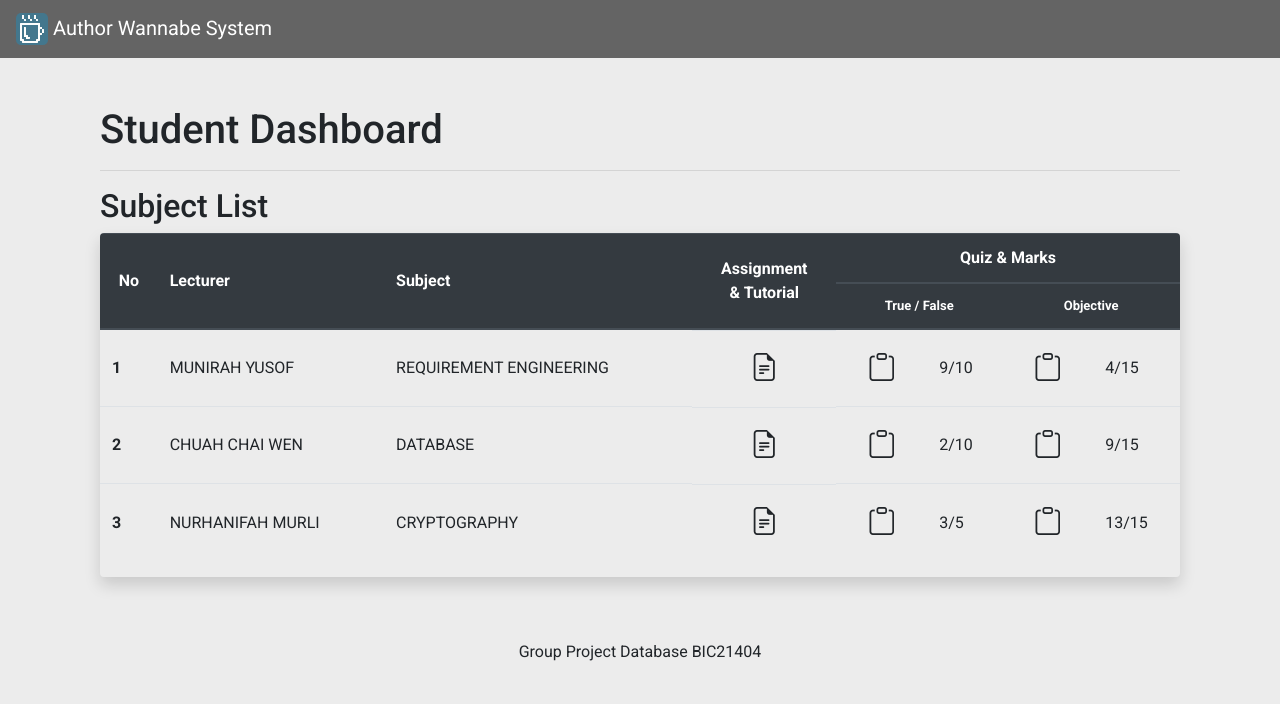
After one commit to sydkif/db-project, a PHP site: page /student/dashboard.php in a window 1280 px wide. The commit adds this page. Shown: the top 704 px of the page. Run offline with PHP 8.4, Linux system fonts and the light colour scheme.

Commit message:
Added student\dashboard
-changed href for student radio select
- added big title for lecturer dashboard
- created student dashboard UI (no db)

```diff
--- a/index.php
+++ b/index.php
@@ -1,7 +1,7 @@
 <?php
 include('templates/header.php');
-$_SESSION['status'] = null;
-$_SESSION['msg'] = null;
+$_SESSION['status'] = "";
+$_SESSION['msg'] = "";
 ?>
 
 <!-- Login Form START -->
@@ -37,7 +37,7 @@ $_SESSION['msg'] = null;
 <script>
     function nextPage() {
         if (document.getElementById('student').checked)
-            window.location.href = "admin/register/student.php";
+            window.location.href = "student/dashboard.php";
         else if (document.getElementById('lecturer').checked)
             window.location.href = "lecturer/dashboard.php";
         else if (document.getElementById('admin').checked)
--- /dev/null
+++ b/student/dashboard.php
@@ -0,0 +1,101 @@
+<?php include('../templates/header.php'); ?>
+
+<div class="container mt-5 align-items-center">
+    <div class="col">
+        <h1>Student Dashboard</h1>
+        <hr>
+        <h2>Subject List</h2>
+        <div class="table-responsive shadow rounded">
+            <table id="dashboard-student" class="table">
+                <thead class="thead-dark">
+                    <tr>
+                        <th rowspan="2" style="text-align: center; vertical-align: middle;">No</th>
+                        <th rowspan="2" style="text-align: left; vertical-align: middle;">Lecturer</th>
+                        <th rowspan="2" style="text-align: left; vertical-align: middle;">Subject</th>
+                        <th rowspan="2" style="text-align: center; vertical-align: middle;">Assignment<br>& Tutorial</th>
+                        <th colspan="4" style="text-align: center;">Quiz & Marks</th>
+                    </tr>
+                    <tr>
+                        <th colspan="2" style="text-align: center; font-size:small;">True / False</th>
+                        <th colspan="2" style="text-align: center; font-size:small;">Objective</th>
+                    </tr>
+                </thead>
+                <tbody>
+
+
+                    <tr>
+                        <th scope="row">1</th>
+                        <td>MUNIRAH YUSOF</td>
+                        <td>REQUIREMENT ENGINEERING</td>
+                        <td style="display:flex; align-items:center; justify-content:center; ">
+                            <button class=" btn btn-sm " title="View Assignment & Tutorial"><i class="bi bi-file-earmark-text" style="font-size: 28px;"></i></button>
+                        </td>
+                        <td>
+                            <div style="display:flex; align-items:center; justify-content:center;">
+                                <button class="btn btn-sm" title="View True False Quiz"><i class="bi bi-clipboard" style="font-size: 28px; "></i></button>
+                            </div>
+                        </td>
+                        <td> <i style="font-style:normal; ">9/10</i></td>
+                        <td>
+                            <div style="display:flex; align-items:center; justify-content:center;">
+                                <button class="btn btn-sm" title="View Objective Quiz"><i class=" bi bi-clipboard" style="font-size: 28px;"></i></button>
+
+                            </div>
+                        </td>
+                        <td><i style="font-style:normal; ">4/15</i></td>
+                    </tr>
+
+
+                    <tr>
+                        <th scope="row">2</th>
+                        <td>CHUAH CHAI WEN</td>
+                        <td>DATABASE</td>
+                        <td style="display:flex; align-items:center; justify-content:center; ">
+                            <button class=" btn btn-sm " title="View Assignment & Tutorial"><i class="bi bi-file-earmark-text" style="font-size: 28px;"></i></button>
+                        </td>
+                        <td>
+                            <div style="display:flex; align-items:center; justify-content:center;">
+                                <button class="btn btn-sm" title="View True False Quiz"><i class="bi bi-clipboard" style="font-size: 28px; "></i></button>
+                            </div>
+                        </td>
+                        <td> <i style="font-style:normal; ">2/10</i></td>
+                        <td>
+                            <div style="display:flex; align-items:center; justify-content:center;">
+                                <button class="btn btn-sm" title="View Objective Quiz"><i class=" bi bi-clipboard" style="font-size: 28px;"></i></button>
+
+                            </div>
+                        </td>
+                        <td><i style="font-style:normal; ">9/15</i></td>
+                    </tr>
+
+
+                    <tr>
+                        <th scope="row">3</th>
+                        <td>NURHANIFAH MURLI</td>
+                        <td>CRYPTOGRAPHY</td>
+                        <td style="display:flex; align-items:center; justify-content:center; ">
+                            <button class=" btn btn-sm " title="View Assignment & Tutorial"><i class="bi bi-file-earmark-text" style="font-size: 28px;"></i></button>
+                        </td>
+                        <td>
+                            <div style="display:flex; align-items:center; justify-content:center;">
+                                <button class="btn btn-sm" title="View True False Quiz"><i class="bi bi-clipboard" style="font-size: 28px; "></i></button>
+                            </div>
+                        </td>
+                        <td> <i style="font-style:normal; ">3/5</i></td>
+                        <td>
+                            <div style="display:flex; align-items:center; justify-content:center;">
+                                <button class="btn btn-sm" title="View Objective Quiz"><i class=" bi bi-clipboard" style="font-size: 28px;"></i></button>
+
+                            </div>
+                        </td>
+                        <td><i style="font-style:normal; ">13/15</i></td>
+                    </tr>
+
+
+                </tbody>
+            </table>
+        </div>
+
+    </div>
+
+    <?php include('../templates/footer.php'); ?>
```
Also changed, not shown: lecturer/dashboard.php (+4 -4 lines).
